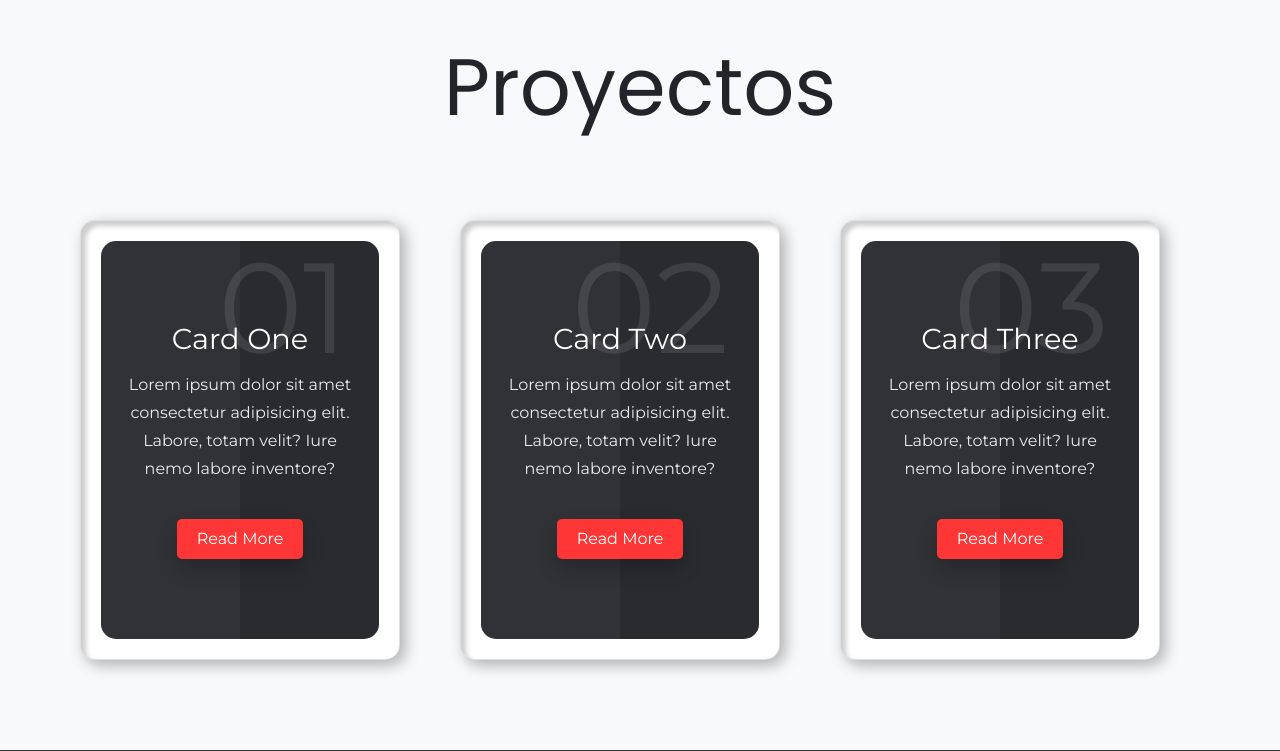
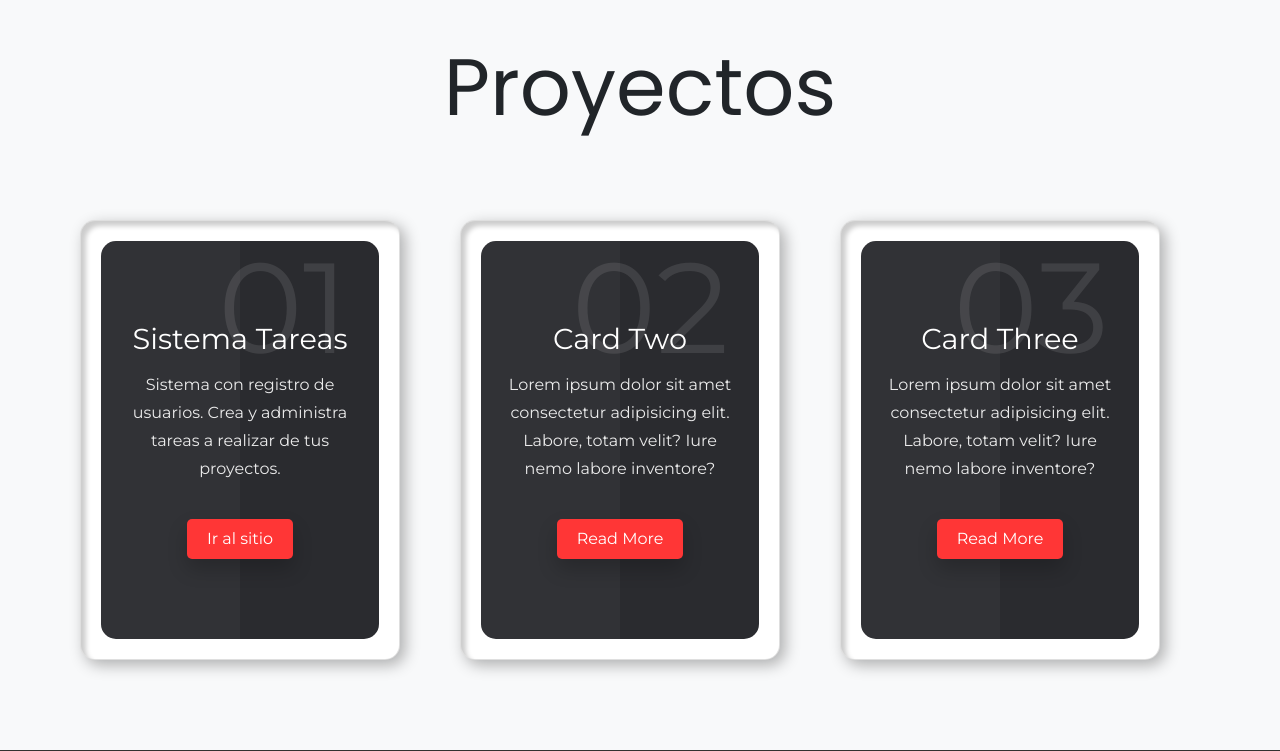
Before and after one commit to cristiandizeo/cristiandizeo, a PHP site: page / in a window 1280 px wide. Shown: the part 1588-2339 px from the top of the page. Run offline with PHP 8.4, Linux system fonts and the light colour scheme.

Commit message:
proyecto 1

```diff
--- a/index.php
+++ b/index.php
@@ -148,9 +148,9 @@
         <div class="box">
           <div class="content">
             <h2>01</h2>
-            <h3>Card One</h3>
-            <p>Lorem ipsum dolor sit amet consectetur adipisicing elit. Labore, totam velit? Iure nemo labore inventore?</p>
-            <a href="#">Read More</a>
+            <h3>Sistema Tareas</h3>
+            <p>Sistema con registro de usuarios. Crea y administra tareas a realizar de tus proyectos.</p>
+            <a href="https://sistematareas.herokuapp.com/" target="blank">Ir al sitio</a>
           </div>
         </div>
       </div>
--- a/js/main.js
+++ b/js/main.js
@@ -61,8 +61,8 @@ document.addEventListener("DOMContentLoaded", function () {
     const data = await response.text();
 
     if (data == 1) {
+      document.getElementById("form").reset();
       msjEnviado.style.display = "block";
-      document.getElementById("form").reset();
     } else {
       msjNoEnviado.style.display = "block";
     }
```
Also changed, not shown: email.php (+6 -5 lines), img/sistematareas.png (added).
